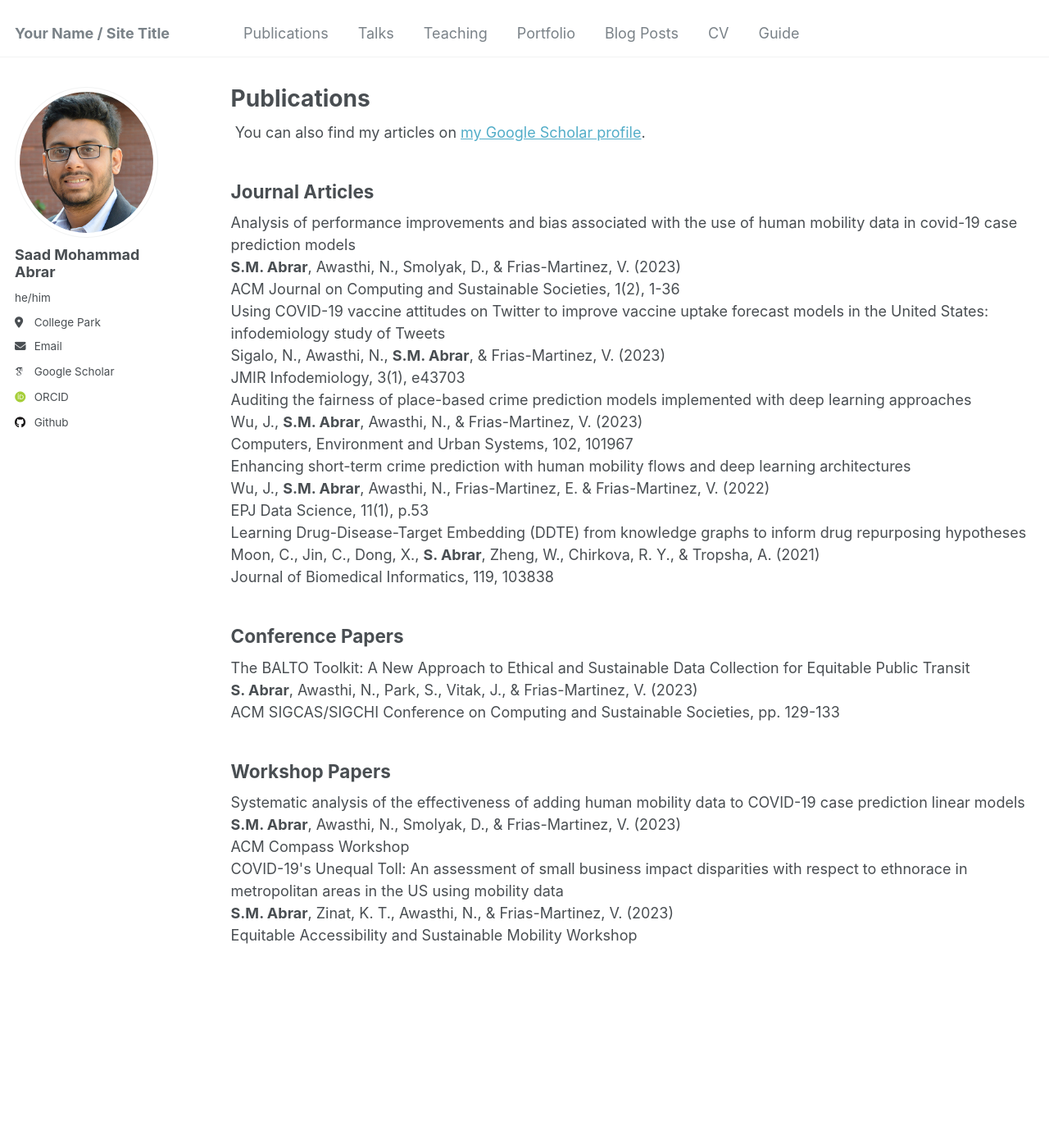
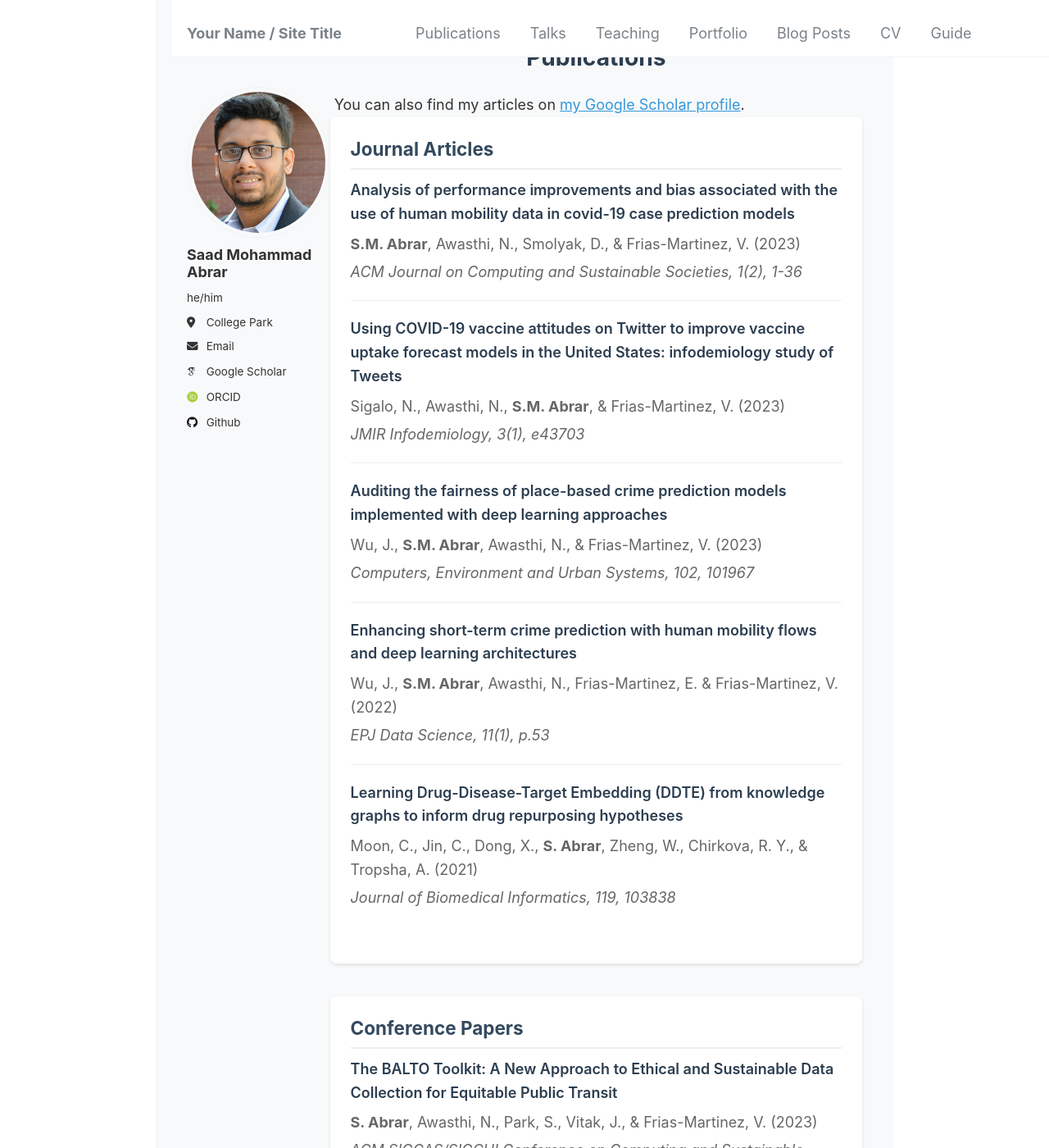
Before and after one commit to saad-abrar/saad-abrar.github.io, a Jekyll site: the page built from _pages/publications.html, in a window 1280 px wide and 1400 px high. Shown: the whole window at 82% size. Built offline with Jekyll 4.4.1, drawn with Linux system fonts in a browser that asks for light colours; some web fonts are replaced.

Commit message:
Update publications.html

```diff
--- a/_pages/publications.html
+++ b/_pages/publications.html
@@ -4,6 +4,75 @@ title: "Publications"
 permalink: /publications/
 author_profile: true
 ---
+
+<html lang="en">
+  <head>
+    <meta charset="UTF-8" />
+    <meta name="viewport" content="width=device-width, initial-scale=1.0" />
+    <title>Publications - Saad Mohammad Abrar</title>
+    <style>
+      body {
+        font-family: -apple-system, BlinkMacSystemFont, "Segoe UI", Roboto,
+          "Helvetica Neue", Arial, sans-serif;
+        line-height: 1.6;
+        max-width: 900px;
+        margin: 0 auto;
+        padding: 20px;
+        background-color: #f8f9fa;
+        color: #333;
+      }
+      .section {
+        margin-bottom: 40px;
+        background: white;
+        padding: 25px;
+        border-radius: 8px;
+        box-shadow: 0 2px 4px rgba(0, 0, 0, 0.1);
+      }
+      h1 {
+        color: #2c3e50;
+        text-align: center;
+        margin-bottom: 30px;
+      }
+      h2 {
+        color: #34495e;
+        border-bottom: 2px solid #eee;
+        padding-bottom: 10px;
+        margin-top: 0;
+      }
+      .publication {
+        margin-bottom: 20px;
+        padding-bottom: 20px;
+        border-bottom: 1px solid #eee;
+      }
+      .publication:last-child {
+        border-bottom: none;
+      }
+      .publication-title {
+        font-weight: 600;
+        color: #2c3e50;
+        margin-bottom: 8px;
+      }
+      .publication-authors {
+        color: #666;
+        margin-bottom: 5px;
+      }
+      .publication-venue {
+        color: #666;
+        font-style: italic;
+      }
+      .google-scholar {
+        text-align: center;
+        margin-bottom: 30px;
+      }
+      a {
+        color: #3498db;
+        text-decoration: none;
+      }
+      a:hover {
+        text-decoration: underline;
+      }
+    </style>
+  </head>
 
   {% if site.author.googlescholar %}
   <div class="wordwrap">
@@ -79,8 +148,8 @@ author_profile: true
         inform drug repurposing hypotheses
       </div>
       <div class="publication-authors">
-      Moon, C., Jin, C., Dong, X., <b>S. Abrar</b>, Zheng, W., Chirkova, R. Y.,
-      & Tropsha, A. (2021)
+        Moon, C., Jin, C., Dong, X., <b>S. Abrar</b>, Zheng, W., Chirkova, R.
+        Y., & Tropsha, A. (2021)
       </div>
       <div class="publication-venue">
         Journal of Biomedical Informatics, 119, 103838
@@ -112,8 +181,8 @@ author_profile: true
 
     <div class="publication">
       <div class="publication-title">
-      Systematic analysis of the effectiveness of adding human mobility data to
-      COVID-19 case prediction linear models
+        Systematic analysis of the effectiveness of adding human mobility data
+        to COVID-19 case prediction linear models
       </div>
       <div class="publication-authors">
         <b>S.M. Abrar</b>, Awasthi, N., Smolyak, D., & Frias-Martinez, V. (2023)
@@ -128,10 +197,12 @@ author_profile: true
         using mobility data
       </div>
       <div class="publication-authors">
-      <b>S.M. Abrar</b>, Zinat, K. T., Awasthi, N., & Frias-Martinez, V. (2023)
+        <b>S.M. Abrar</b>, Zinat, K. T., Awasthi, N., & Frias-Martinez, V.
+        (2023)
       </div>
       <div class="publication-venue">
         Equitable Accessibility and Sustainable Mobility Workshop
       </div>
     </div>
   </div>
+</html>
```
Lines whose indentation alone changed are shown as unchanged.
